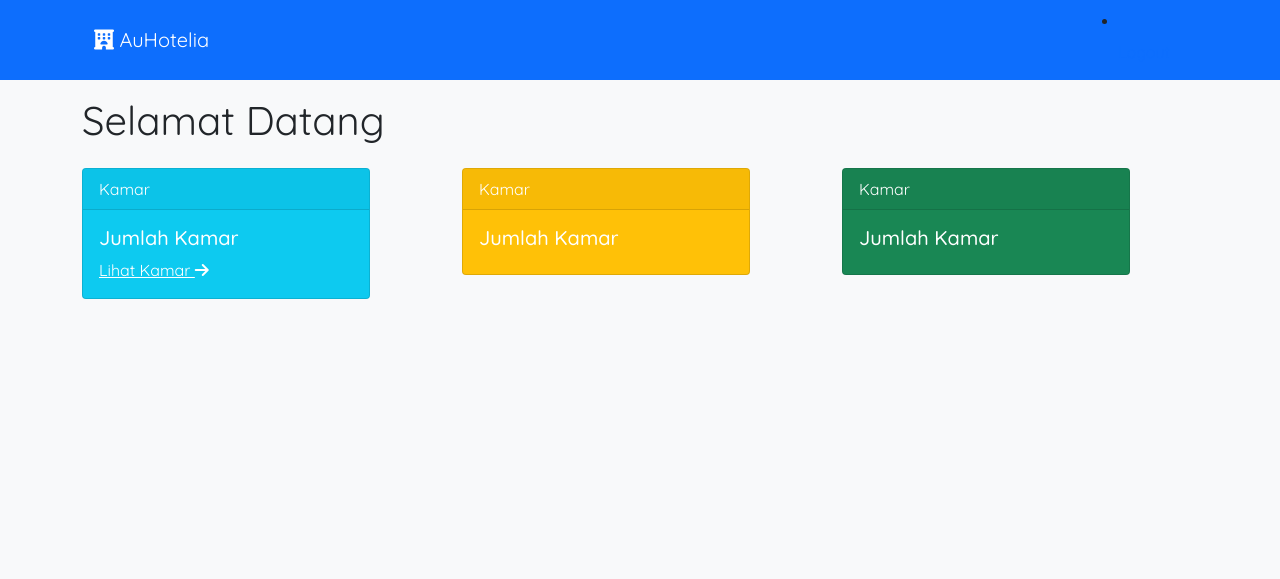
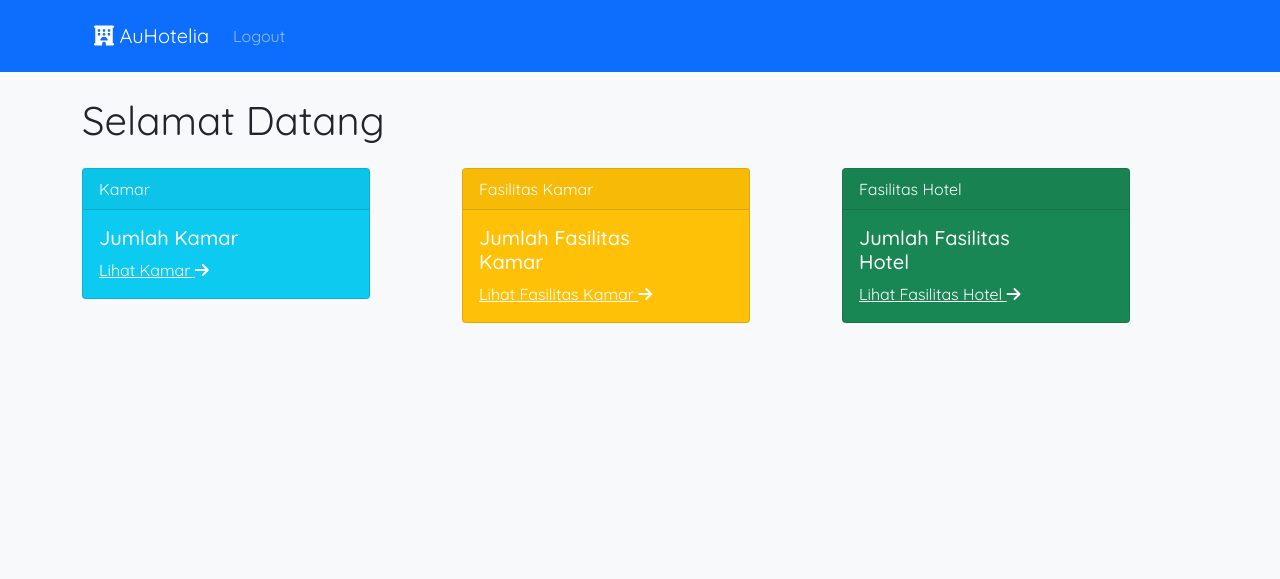
Before and after one commit to karinaulia12/APP_HOTEL_KARIN, a CodeIgniter 4 app: template app/Views/petugas/dashboard.php in a window 1280 px wide. Shown: the top 579 px of the page. Run offline with PHP 8.4 and a stand-in for CodeIgniter, Linux system fonts and the light colour scheme; the template is opened without the code that fills it, so the values that code supplies are empty; some libraries are stand-ins or nearby versions.

Commit message:
-menambah fitur search pada fkamar dan fumum; -melanjutkan tampilan dashboard;

```diff
--- a/app/Views/layout/template.php
+++ b/app/Views/layout/template.php
@@ -40,9 +40,9 @@
                             <button class="navbar-toggler" type="button" data-bs-toggle="collapse" data-bs-target="#navbarNav" aria-controls="navbarNav" aria-expanded="false" aria-label="Toggle navigation">
                                 <span class="navbar-toggler-icon"></span>
                             </button>
-                            <?php if (session()->get('level') == 'admin') { ?>
-                                <div class="navbar navbar-collapse" id="collapseExample" id="navbarNav">
-                                    <ul class="navbar-nav">
+                            <div class="navbar navbar-collapse" id="collapseExample" id="navbarNav">
+                                <ul class="navbar-nav">
+                                    <?php if (session()->get('level') == 'admin') { ?>
                                         <li class="nav-item">
                                             <a class="nav-link active" aria-current="page" href="/petugas/dashboard">Home</a>
                                         </li>
@@ -55,18 +55,20 @@
                                         <li class="nav-item">
                                             <a class="nav-link" href="/petugas/fumum">Fasilitas Hotel</a>
                                         </li>
-                                        <!-- <li>
-                                            <div class="input-group col-6">
-                                                <input type="text" class="form-control" placeholder="Cari Kamar..." name="keyword">
-                                                <button class="btn btn-outline-light" type="submit"><i class="fa fa-search" aria-hidden="true"></i></button>
-                                            </div>
-                                        </li> -->
+                                    <?php } elseif (session()->get('level') == 'resepsionis') { ?>
+                                        <li class="nav-item">
+                                            <a class="nav-link" href="/petugas/fkamar">Reservasi</a>
+                                        </li>
+                                        <li class="nav-item">
+                                            <a class="nav-link" href="/petugas/fumum">Tamu</a>
+                                        </li>
+
                                     <?php } ?>
                                     <li class="nav-item">
                                         <a class="nav-link" href="#" data-bs-toggle="modal" data-bs-target="#modelLogout">Logout</a>
                                     </li>
-                                    </ul>
-                                </div>
+                                </ul>
+                            </div>
                         </div>
                         <!-- </div> -->
                     </nav>
--- a/app/Views/petugas/dashboard.php
+++ b/app/Views/petugas/dashboard.php
@@ -16,9 +16,9 @@
                             <div class="row">
                                 <h5 class="card-title col-8">Jumlah Kamar</h5>
                                 <h1 class="card-text display-5 col-4"><strong><?= $hitung_kamar; ?></strong></h1>
-                                <div class="row">
-                                    <a href="/petugas/kamar" class="text-white">Lihat Kamar <i class="fa fa-arrow-right" aria-hidden="true"></i></a>
-                                </div>
+                                <!-- <div class="row"> -->
+                                <a href="/petugas/kamar" class="text-white">Lihat Kamar <i class="fa fa-arrow-right" aria-hidden="true"></i></a>
+                                <!-- </div> -->
                             </div>
                         </div>
                     </div>
@@ -26,20 +26,26 @@
 
                 <div class="col">
                     <div class="card text-white bg-warning mb-3" style="max-width: 18rem;">
-                        <div class="card-header">Kamar</div>
+                        <div class="card-header">Fasilitas Kamar</div>
                         <div class="card-body">
-                            <h5 class="card-title">Jumlah Kamar</h5>
-                            <p class="card-text"><?= $hitung_kamar; ?></p>
+                            <div class="row">
+                                <h5 class="card-title col-9">Jumlah Fasilitas Kamar</h5>
+                                <p class="card-text display-5 col-3"><?= $hitung_fkamar; ?></p>
+                                <a href="/petugas/fkamar" class="text-white">Lihat Fasilitas Kamar <i class="fa fa-arrow-right" aria-hidden="true"></i></a>
+                            </div>
                         </div>
                     </div>
                 </div>
 
                 <div class="col">
                     <div class="card text-white bg-success mb-3" style="max-width: 18rem;">
-                        <div class="card-header">Kamar</div>
+                        <div class="card-header">Fasilitas Hotel</div>
                         <div class="card-body">
-                            <h5 class="card-title">Jumlah Kamar</h5>
-                            <p class="card-text"><?= $hitung_kamar; ?></p>
+                            <div class="row">
+                                <h5 class="card-title col-9">Jumlah Fasilitas Hotel</h5>
+                                <p class="card-text display-5 col-3"><?= $hitung_fumum; ?></p>
+                                <a href="/petugas/fumum" class="text-white">Lihat Fasilitas Hotel <i class="fa fa-arrow-right" aria-hidden="true"></i></a>
+                            </div>
                         </div>
                     </div>
                 </div>
--- a/app/Views/petugas/tambah-kamar.php
+++ b/app/Views/petugas/tambah-kamar.php
@@ -21,8 +21,8 @@
 
                         <div class="col-6">
                             <label for="" class="form-label">Tipe Kamar</label>
-                            <select class=" form-control <?= ($validasi->hasError('type_kamar')) ? 'is-invalid' : ''; ?>" name="type_kamar" id="">
-                                <option value="">Pilih tipe kamar</option>
+                            <select class=" form-select <?= ($validasi->hasError('type_kamar')) ? 'is-invalid' : ''; ?>" name="type_kamar" id="">
+                                <option selected>Pilih tipe kamar</option>
                                 <option value="Superior">Superior</option>
                                 <option value="Deluxe">Deluxe</option>
                             </select>
```
Also changed, not shown: app/Controllers/PetugasController.php (+16 -6 lines), app/Models/FKamar.php (+6 -1 lines), app/Models/FUmum.php (+10 -0 lines), app/Views/petugas/edit-kamar.php (+4 -4 lines), app/Views/petugas/fasilitas-kamar.php (+6 -3 lines), app/Views/petugas/fasilitas-umum.php (+13 -1 lines).
